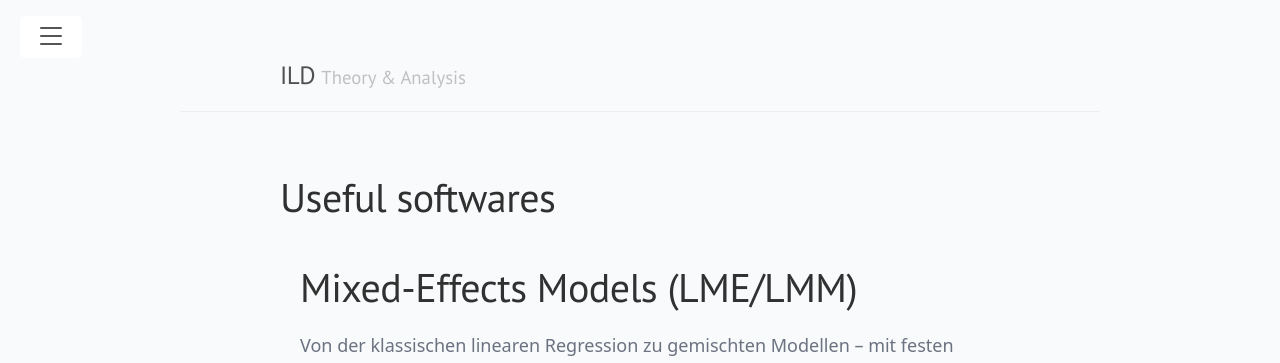
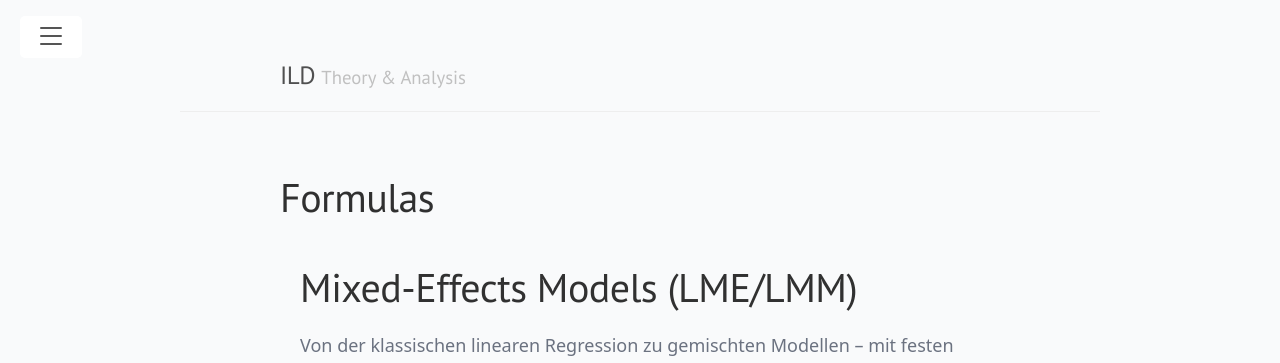
Before and after one commit to lennartseizer/ild, a Jekyll site: the page built from 9.html, in a window 1280 px wide. Shown: the top 363 px of the page. Built offline with Jekyll 4.4.1, drawn with Linux system fonts in a browser that asks for light colours.

Commit message:
Update 9.html

```diff
--- a/9.html
+++ b/9.html
@@ -1,6 +1,6 @@
 ---
 layout: page
-title: Useful softwares
+title: Formulas
 ---
 
 <!doctype html>
```
